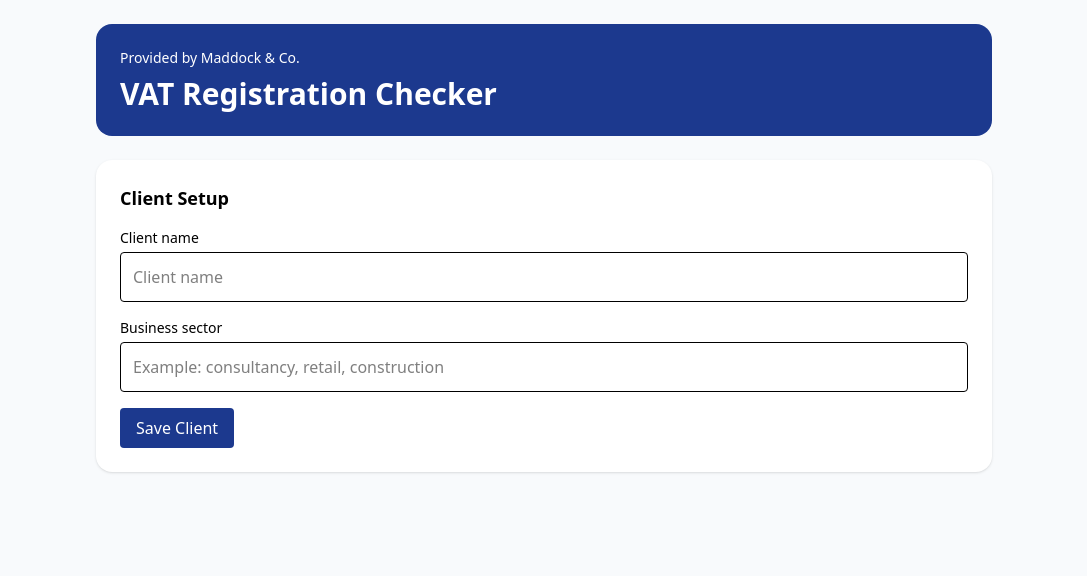
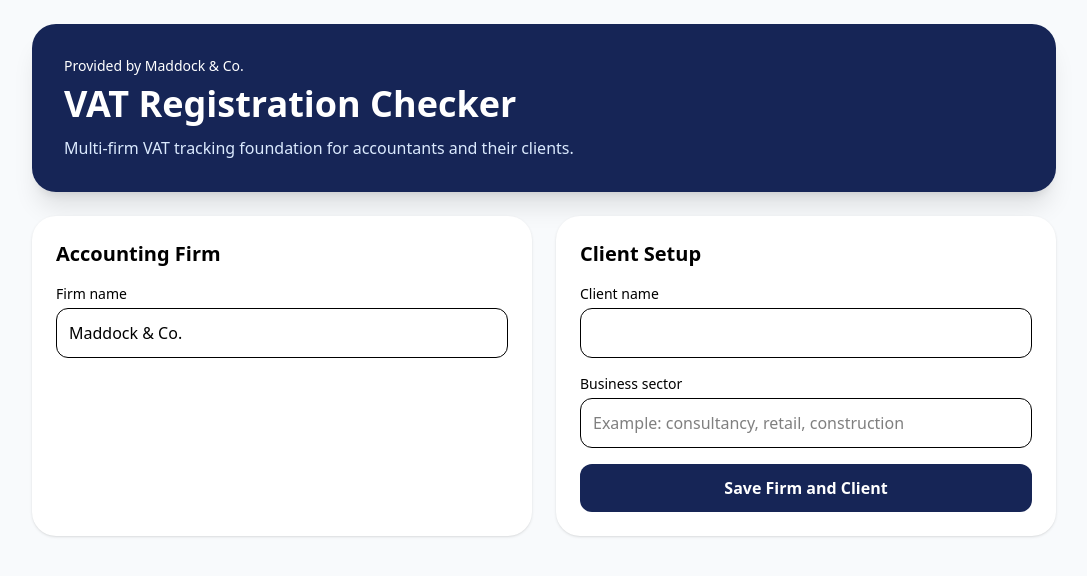
Before and after one commit to Maddockandco/VAT-Checker-V1, a Next.js app: page / in a window 1280 px wide. Shown: the top 576 px of the page, without its empty margins (96-1183 px from the left). Built offline with nearby package versions, Linux system fonts and the light colour scheme; no server answers.

Commit message:
Update VatDashboard.tsx

```diff
--- a/components/VatDashboard.tsx
+++ b/components/VatDashboard.tsx
@@ -12,16 +12,22 @@ const supabase =
     : null;
 
 export default function VatDashboard() {
+  const [firmName, setFirmName] = useState("Maddock & Co.");
   const [clientName, setClientName] = useState("");
   const [sector, setSector] = useState("");
   const [message, setMessage] = useState("");
   const [saving, setSaving] = useState(false);
 
-  async function saveClient() {
+  async function saveFirmAndClient() {
     setMessage("");
 
+    if (!firmName.trim()) {
+      setMessage("Please enter the accounting firm name.");
+      return;
+    }
+
     if (!clientName.trim()) {
-      setMessage("Please enter a client name.");
+      setMessage("Please enter the client name.");
       return;
     }
 
@@ -32,39 +38,71 @@ export default function VatDashboard() {
 
     setSaving(true);
 
-    const { error } = await supabase.from("clients").insert({
+    const { data: firm, error: firmError } = await supabase
+      .from("firms")
+      .insert({
+        name: firmName,
+        subscription_status: "trial",
+      })
+      .select()
+      .single();
+
+    if (firmError || !firm) {
+      setSaving(false);
+      setMessage(`Firm save failed: ${firmError?.message || "Unknown error"}`);
+      return;
+    }
+
+    const { error: clientError } = await supabase.from("clients").insert({
+      firm_id: firm.id,
       name: clientName,
       sector: sector || null,
+      accounting_connection_status: "not_connected",
     });
 
     setSaving(false);
 
-    if (error) {
-      setMessage(`Save failed: ${error.message}`);
+    if (clientError) {
+      setMessage(`Client save failed: ${clientError.message}`);
       return;
     }
 
-    setMessage("Client saved successfully to Supabase.");
+    setMessage("Accounting firm and client saved successfully.");
     setClientName("");
     setSector("");
   }
 
   return (
     <main className="min-h-screen bg-slate-50 p-6">
-      <div className="mx-auto max-w-4xl">
-        <div className="mb-6 rounded-2xl bg-blue-900 p-6 text-white">
+      <div className="mx-auto max-w-5xl">
+        <div className="mb-6 rounded-3xl bg-blue-950 p-8 text-white shadow-xl">
           <p className="text-sm">Provided by Maddock & Co.</p>
-          <h1 className="mt-2 text-3xl font-bold">VAT Registration Checker</h1>
+          <h1 className="mt-2 text-4xl font-bold">VAT Registration Checker</h1>
+          <p className="mt-3 text-blue-100">
+            Multi-firm VAT tracking foundation for accountants and their clients.
+          </p>
         </div>
 
-        <div className="rounded-2xl bg-white p-6 shadow">
-          <h2 className="mb-4 text-lg font-semibold">Client Setup</h2>
+        <div className="grid gap-6 md:grid-cols-2">
+          <div className="rounded-3xl bg-white p-6 shadow">
+            <h2 className="mb-4 text-xl font-semibold">Accounting Firm</h2>
+
+            <label className="block text-sm font-medium">Firm name</label>
+            <input
+              type="text"
+              className="mb-4 mt-1 w-full rounded-xl border p-3"
+              value={firmName}
+              onChange={(e) => setFirmName(e.target.value)}
+            />
+          </div>
+
+          <div className="rounded-3xl bg-white p-6 shadow">
+            <h2 className="mb-4 text-xl font-semibold">Client Setup</h2>
 
             <label className="block text-sm font-medium">Client name</label>
             <input
               type="text"
-            placeholder="Client name"
-            className="mb-4 mt-1 w-full rounded border p-3"
+              className="mb-4 mt-1 w-full rounded-xl border p-3"
               value={clientName}
               onChange={(e) => setClientName(e.target.value)}
             />
@@ -72,21 +110,26 @@ export default function VatDashboard() {
             <label className="block text-sm font-medium">Business sector</label>
             <input
               type="text"
+              className="mb-4 mt-1 w-full rounded-xl border p-3"
               placeholder="Example: consultancy, retail, construction"
-            className="mb-4 mt-1 w-full rounded border p-3"
               value={sector}
               onChange={(e) => setSector(e.target.value)}
             />
 
             <button
-            onClick={saveClient}
+              onClick={saveFirmAndClient}
               disabled={saving}
-            className="rounded bg-blue-900 px-4 py-2 text-white disabled:opacity-60"
+              className="w-full rounded-xl bg-blue-950 px-4 py-3 font-semibold text-white disabled:opacity-60"
             >
-            {saving ? "Saving..." : "Save Client"}
+              {saving ? "Saving..." : "Save Firm and Client"}
             </button>
 
-          {message && <p className="mt-4 text-sm">{message}</p>}
+            {message && (
+              <p className="mt-4 rounded-xl bg-slate-100 p-3 text-sm text-slate-700">
+                {message}
+              </p>
+            )}
+          </div>
         </div>
       </div>
     </main>
```
Lines whose indentation alone changed are shown as unchanged.
